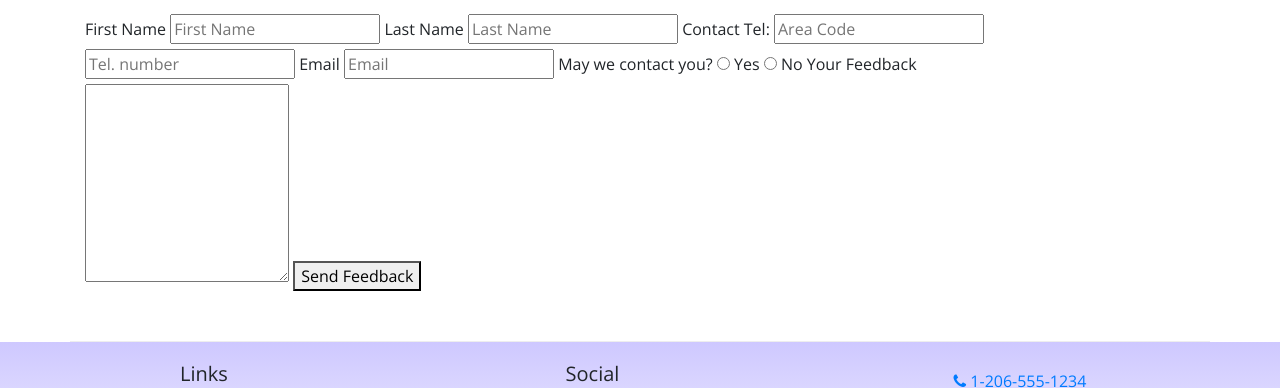
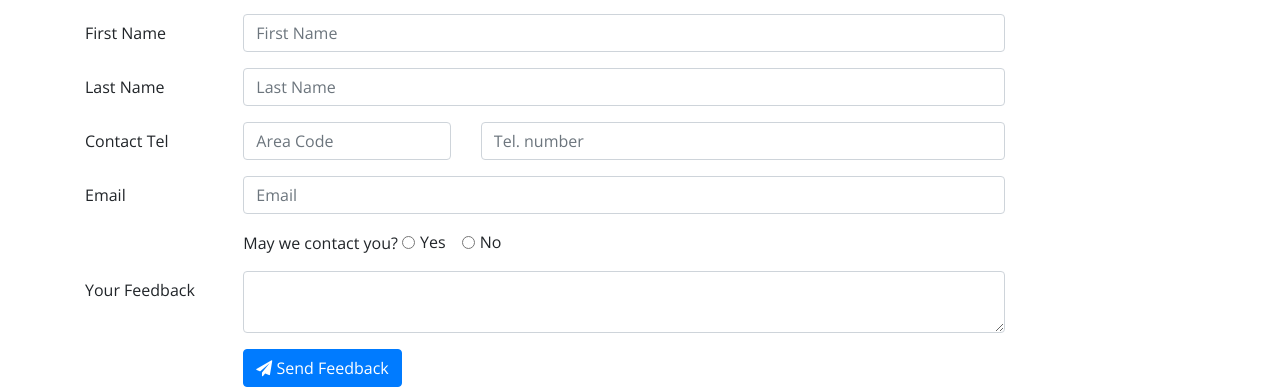
Before and after one commit to BenjaminMcMahan/nucampsite, a website: page contactus.html in a window 1280 px wide. Shown: the part 682-1070 px from the top of the page. Drawn offline with nearby package versions, Linux system fonts and the light colour scheme.

Commit message:
Styled Contact Us form

```diff
--- a/contactus.html
+++ b/contactus.html
@@ -84,23 +84,57 @@
             </div>
             <div class="col-md-10">
                 <form action="">
-                    <label for="firstName">First Name</label>
-                    <input type="text" name="firstName" id="firstName" placeholder="First Name">
-                    <label for="lastName">Last Name</label>
-                    <input type="text" name="lastName" id="lastName" placeholder="Last Name">
-                    <label for="areaCode">Contact Tel:</label>
-                    <input type="tel" name="areaCode" id="areaCode" placeholder="Area Code">
-                    <input type="tel" name="telNum" id="telNumber" placeholder="Tel. number">
-                    <label for="email">Email</label>
-                    <input type="email" name="email" id="email" placeholder="Email">
-                    May we contact you?
-                    <input type="radio" name="contactRadios" id="contactYes" value="yes">
-                    <label for="contactYes">Yes</label>
-                    <input type="radio" name="contactRadios" id="contactNo" value="no">
-                    <label for="contactNo">No</label>
-                    <label for="feedback">Your Feedback</label>
-                    <textarea name="feedback" id="feedback" rows="8"></textarea>
-                    <button type="submit">Send Feedback</button>
+                    <div class="row form-group">
+                        <label for="firstName" class="col-md-2 col-form-label">First Name</label>
+                        <div class="col-md-10">
+                            <input type="text" class="form-control" name="firstName" id="firstName" placeholder="First Name">
+                        </div>
+                    </div>
+                    <div class="row form-group">
+                        <label for="lastName" class="col-md-2 col-form-label">Last Name</label>
+                        <div class="col-md-10">
+                            <input type="text" class="form-control" name="lastName" id="lastName" placeholder="Last Name">
+                        </div>
+                    </div>
+                    <div class="row form-group">
+                        <label for="areaCode" class="col-md-2 col-form-label">Contact Tel</label>
+                        <div class="col-5 col-md-3">
+                            <input type="tel" class="form-control" name="areaCode" id="areaCode" placeholder="Area Code">
+                        </div>
+                        <div class="col-7">
+                            <input type="tel" class="form-control" name="telNum" id="telNumber" placeholder="Tel. number">
+                        </div>
+                    </div>
+                    <div class="row form-group">
+                        <label for="email" class="col-md-2 col-form-label">Email</label>
+                        <div class="col-md-10">
+                            <input type="email" class="form-control" name="email" id="email" placeholder="Email">
+                        </div>
+                    </div>
+                    <div class="row form-group">
+                        <div class="col offset-md-2">
+                            May we contact you?
+                            <div class="form-check form-check-inline">
+                                <input type="radio" class="form-check-input" name="contactRadios" id="contactYes" value="yes">
+                                <label for="contactYes" class="form-check-label">Yes</label>
+                            </div>
+                            <div class="form-check form-check-inline">
+                                <input type="radio" class=form-check-input name="contactRadios" id="contactNo" value="no">
+                                <label for="contactNo" class="form-check-label">No</label>
+                            </div>
+                        </div>
+                    </div>
+                    <div class="row form-group">
+                        <label for="feedback" class="col-md-2 col-form-label">Your Feedback</label>
+                        <div class="col-md-10">
+                            <textarea name="feedback" class="form-control" id="feedback" row form-groups="8"></textarea>
+                        </div>
+                    </div>
+                    <div class="row form-group">
+                        <div class="offset-md-2 col-md-10">
+                            <button type="submit" class="btn btn-primary"><i class="fa fa-send"></i> Send Feedback</button>
+                        </div>
+                    </div>
                 </form>
             </div>
        </div>
```
